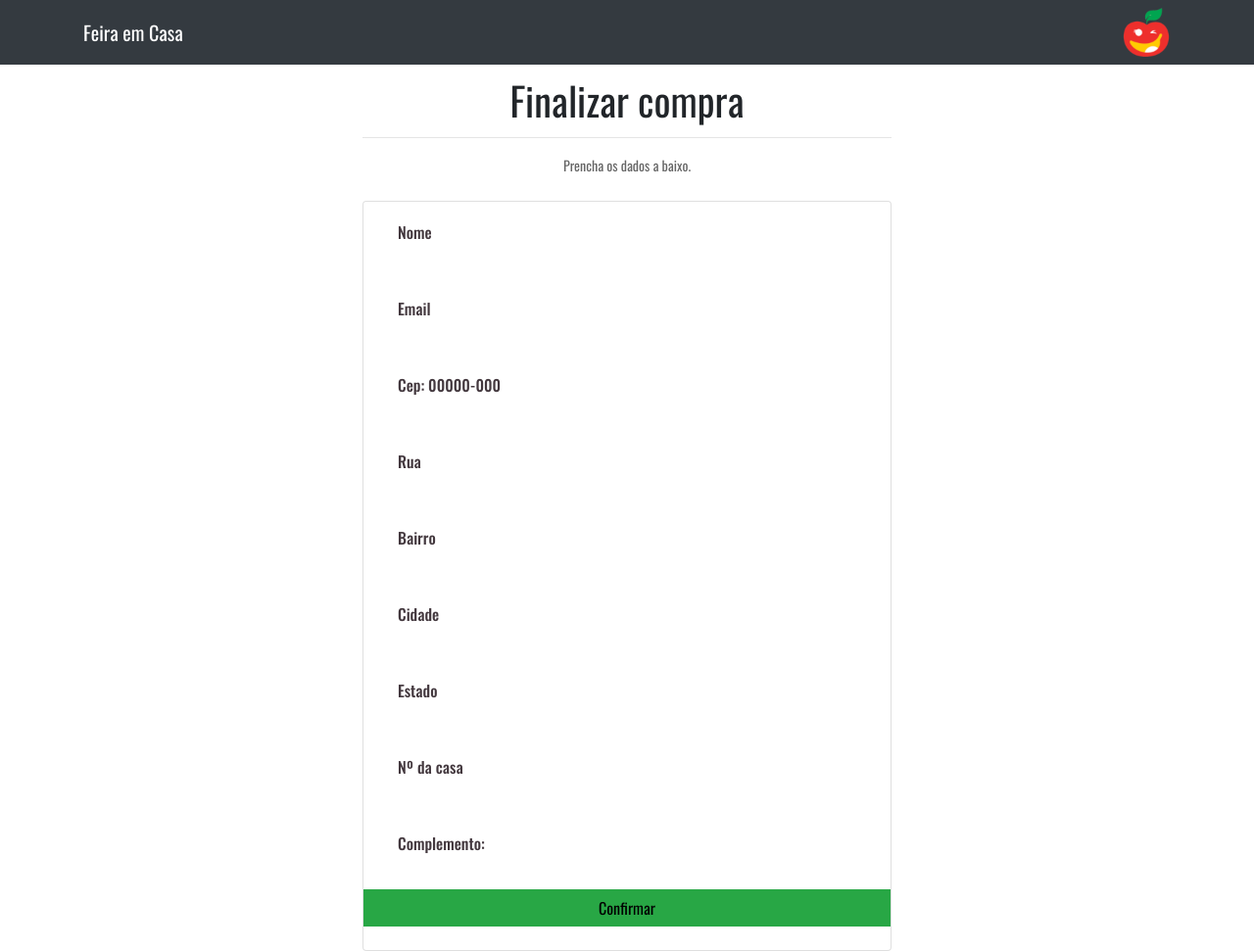
After one commit to EM180303/Projeto-PHP, a PHP site: page /comprar.php in a window 1280 px wide. The commit adds this page. Shown: the whole page at 98% size. Run offline with PHP 8.4, Linux system fonts and the light colour scheme; a user stored in the database is signed in.

Commit message:
Dados pessoais

```diff
--- a/carrinho.php
+++ b/carrinho.php
@@ -87,8 +87,8 @@ require "valid_navegacao.php";
                 </div>
             </div>
 
-            <div class="col-lg-9"
-            >
+            <div class="col-lg-9">
+
                 <div class="row">
 
                     <div style="text-align:center" class=" center col-md-8 mb-6">
@@ -117,6 +117,7 @@ require "valid_navegacao.php";
                                     $pg = ($value['valor'] * $value['quantidade']);
                                     $total = $pg + $total;
                                     echo '<p>Produto: '.$value['produto'].' | Quantidade: '.$value['quantidade'].' | Preço do produto: R$ '.$value['valor'].' | Valor a ser pago: R$ '.$pg.'</p>';
+                                    echo '<hr>';
 
                                  endforeach;
 
--- /dev/null
+++ b/comprar.php
@@ -0,0 +1,219 @@
+<?php
+
+require "valid_navegacao.php";
+
+?>
+
+<html lang="pt-BR">
+<head>
+<meta charset="UTF-8">
+    <meta name="viewport" content="width=device-width, initial-scale=1.0">
+    <title>Feira em Casa</title>
+
+    <meta charset="utf-8">
+  <meta name="viewport" content="width=device-width, initial-scale=1, shrink-to-fit=no">
+  <meta name="description" content="">
+  <meta name="author" content="">
+
+  <title>Feira em Casa</title>
+
+   <!-- Bootstrap core CSS -->
+   <link href="vendor/bootstrap/css/bootstrap.min.css" rel="stylesheet">
+
+<!-- Custom styles for this template -->
+<link href="css/shop-homepage.css" rel="stylesheet">
+
+<link rel="shortcut icon" href="imagens/favicon.ico" type="image/x-icon">
+
+<link rel="stylesheet" type="text/css" href="vendor/animate/animate.css">
+<!--===============================================================================================-->
+  <link rel="stylesheet" type="text/css" href="vendor/css-hamburgers/hamburgers.min.css">
+<!--===============================================================================================-->
+  <link rel="stylesheet" type="text/css" href="vendor/animsition/css/animsition.min.css">
+<!--===============================================================================================-->
+  <link rel="stylesheet" type="text/css" href="vendor/select2/select2.min.css">
+<!--===============================================================================================-->
+  <link rel="stylesheet" type="text/css" href="vendor/daterangepicker/daterangepicker.css">
+<!--===============================================================================================-->
+  <link rel="stylesheet" type="text/css" href="css/util.css">
+  <link rel="stylesheet" type="text/css" href="css/main.css">
+
+<link rel="stylesheet" type="text/css" href="fonts/font-awesome-4.7.0/css/font-awesome.min.css">
+<!--===============================================================================================-->
+  <link rel="stylesheet" type="text/css" href="fonts/Linearicons-Free-v1.0.0/icon-font.min.css">
+
+  <script>
+
+    function limpa_formulário_cep() {
+            //Limpa valores do formulário de cep.
+            document.getElementById('rua').value=("");
+            document.getElementById('bairro').value=("");
+            document.getElementById('cidade').value=("");
+            document.getElementById('uf').value=("");
+    }
+
+    function meu_callback(conteudo) {
+        if (!("erro" in conteudo)) {
+            //Atualiza os campos com os valores.
+            document.getElementById('rua').value=(conteudo.logradouro);
+            document.getElementById('bairro').value=(conteudo.bairro);
+            document.getElementById('cidade').value=(conteudo.localidade);
+            document.getElementById('uf').value=(conteudo.uf);
+
+        } //end if.
+        else {
+            //CEP não Encontrado.
+            limpa_formulário_cep();
+            alert("CEP não encontrado.");
+        }
+    }
+
+    function pesquisacep(valor) {
+
+        //Nova variável "cep" somente com dígitos.
+        var cep = valor.replace(/\D/g, '');
+
+        //Verifica se campo cep possui valor informado.
+        if (cep != "") {
+
+            //Expressão regular para validar o CEP.
+            var validacep = /^[0-9]{8}$/;
+
+            //Valida o formato do CEP.
+            if(validacep.test(cep)) {
+
+                //Preenche os campos com "..." enquanto consulta webservice.
+                document.getElementById('rua').value="...";
+                document.getElementById('bairro').value="...";
+                document.getElementById('cidade').value="...";
+                document.getElementById('uf').value="...";
+
+                //Cria um elemento javascript.
+                var script = document.createElement('script');
+
+                //Sincroniza com o callback.
+                script.src = 'https://viacep.com.br/ws/'+ cep + '/json/?callback=meu_callback';
+
+                //Insere script no documento e carrega o conteúdo.
+                document.body.appendChild(script);
+
+            } //end if.
+            else {
+                //cep é inválido.
+                limpa_formulário_cep();
+                alert("Formato de CEP inválido.");
+            }
+        } //end if.
+        else {
+            //cep sem valor, limpa formulário.
+            limpa_formulário_cep();
+        }
+    };
+
+    </script>
+
+</head>
+<body>
+     <!-- Page Content -->
+    <div class="container">
+
+        <!-- Navigation -->
+        <nav class="navbar navbar-expand-lg navbar-dark bg-dark fixed-top">
+            <div class="container">
+            <a class="navbar-brand" href="index.php">Feira em Casa</a>
+            <a href="index.php"><img src="imagens/logo-75.png" alt="Logo" width="50"></a>
+            <button class="navbar-toggler" type="button" data-toggle="collapse" data-target="#navbarResponsive" aria-controls="navbarResponsive" aria-expanded="false" aria-label="Toggle navigation">
+                <span class="navbar-toggler-icon"></span>
+            </button>
+
+            </div>
+
+        </nav>
+
+        <div class="row">
+            <div class="col-lg-3">
+
+
+            </div>
+
+            <div class="col-lg-9">
+
+                <div class="row">
+
+                    <div style="text-align:center" class=" center col-md-8 mb-6">
+                        <br>
+                            <h1>Finalizar compra</h1>
+                        <hr>
+                        <p>Prencha os dados a baixo.</p>
+                        <br>
+                        <div class="card">
+
+    <form action="" method="POST" class="login100-form validate-form">
+
+
+<div class="wrap-input100 validate-input m-b-16" data-validate="Digite o nome do destinatário">
+    <input class="input100" type="text" name="name" id="cep"  placeholder="Nome">
+    <span class="focus-input100"></span>
+</div>
+
+<div class="wrap-input100 validate-input m-b-16" data-validate="Digite seu email: ex@abc.xyz">
+    <input class="input100" type="text" name="email" placeholder="Email">
+    <span class="focus-input100"></span>
+</div>
+
+<div class="wrap-input100 validate-input m-b-16" data-validate="Digite o Cep da ">
+    <input class="input100" type="text" name="cep" value="" size="10" maxlength="9" placeholder="Cep: 00000-000" onblur="pesquisacep(this.value);">
+    <span class="focus-input100"></span>
+</div>
+
+<div class="wrap-input100 validate-input m-b-16" data-validate="Nome da rua:">
+    <input class="input100" type="text" name="rua" id="rua" size="60" placeholder="Rua">
+    <span class="focus-input100"></span>
+</div>
+
+<div class="wrap-input100 validate-input m-b-16" data-validate="Nome do bairro:">
+    <input class="input100" type="text" name="bairro" id="bairro" size="40" placeholder="Bairro">
+    <span class="focus-input100"></span>
+</div>
+
+<div class="wrap-input100 validate-input m-b-16" data-validate="Cidade:">
+    <input class="input100" type="text" name="cidade" id="cidade" size="40" placeholder="Cidade">
+    <span class="focus-input100"></span>
+</div>
+
+<div class="wrap-input100 validate-input m-b-16" data-validate="Digite o estado: EX">
+    <input class="input100" type="text" name="uf" id="uf" size="2" placeholder="Estado">
+    <span class="focus-input100"></span>
+</div>
+
+<div class="wrap-input100 validate-input m-b-16" data-validate="Digite o número da residência: 00">
+    <input class="input100" type="text" name="casa" size="40" placeholder="Nº da casa">
+    <span class="focus-input100"></span>
+</div>
+
+<div class="wrap-input100 validate-input m-b-16" data-validate="Digite o complemento: Casa X / Apartamento Y">
+    <input class="input100" type="text" name="complemento" size="40" placeholder="Complemento: ">
+    <span class="focus-input100"></span>
+</div>
+
+<div class="btn-success">
+    <button type="submit" class="btn">
+        Confirmar
+    </button>
+</div>
+
+</form>
+
+                            <br>
+                        </div>
+
+                    </div>
+                </div>
+            </div>
+        </div>
+    </div>
+
+    </div>
+
+</body>
+</html>
--- a/finalizar.php
+++ b/finalizar.php
@@ -1,5 +1,5 @@
 <?php
-header('Location:carrinho.php?cart=ok');
+header('Location:comprar.php');
 
 require "valid_navegacao.php";
 require "conexao.php";
--- a/pedidos.php
+++ b/pedidos.php
@@ -59,6 +59,7 @@ $conect->close();
               #$pedidos = explode('#', $dados);
 
               echo '<p>'.$dados.'</p>';
+              echo '<hr>';
             }
               ?>
             </div>
```
